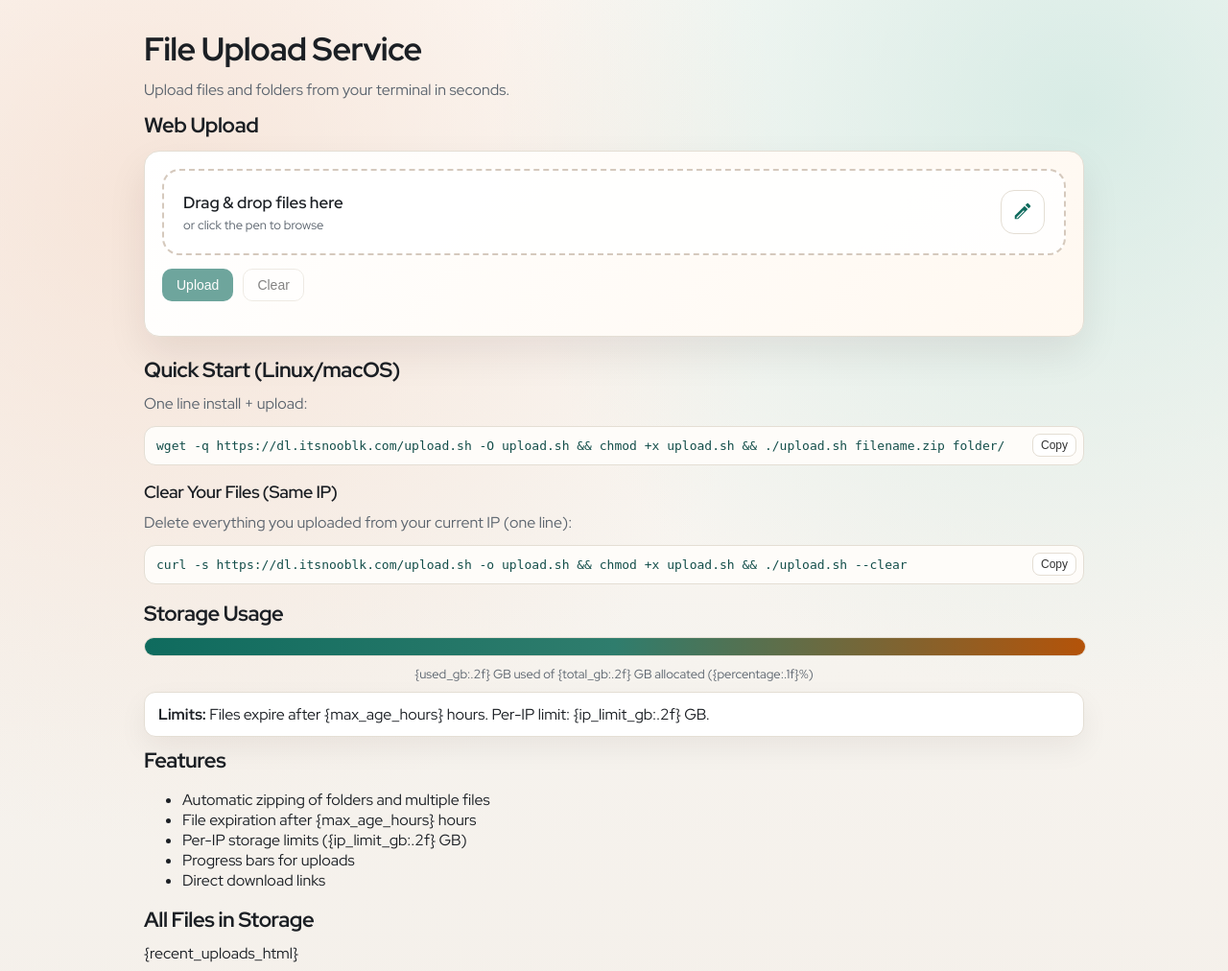
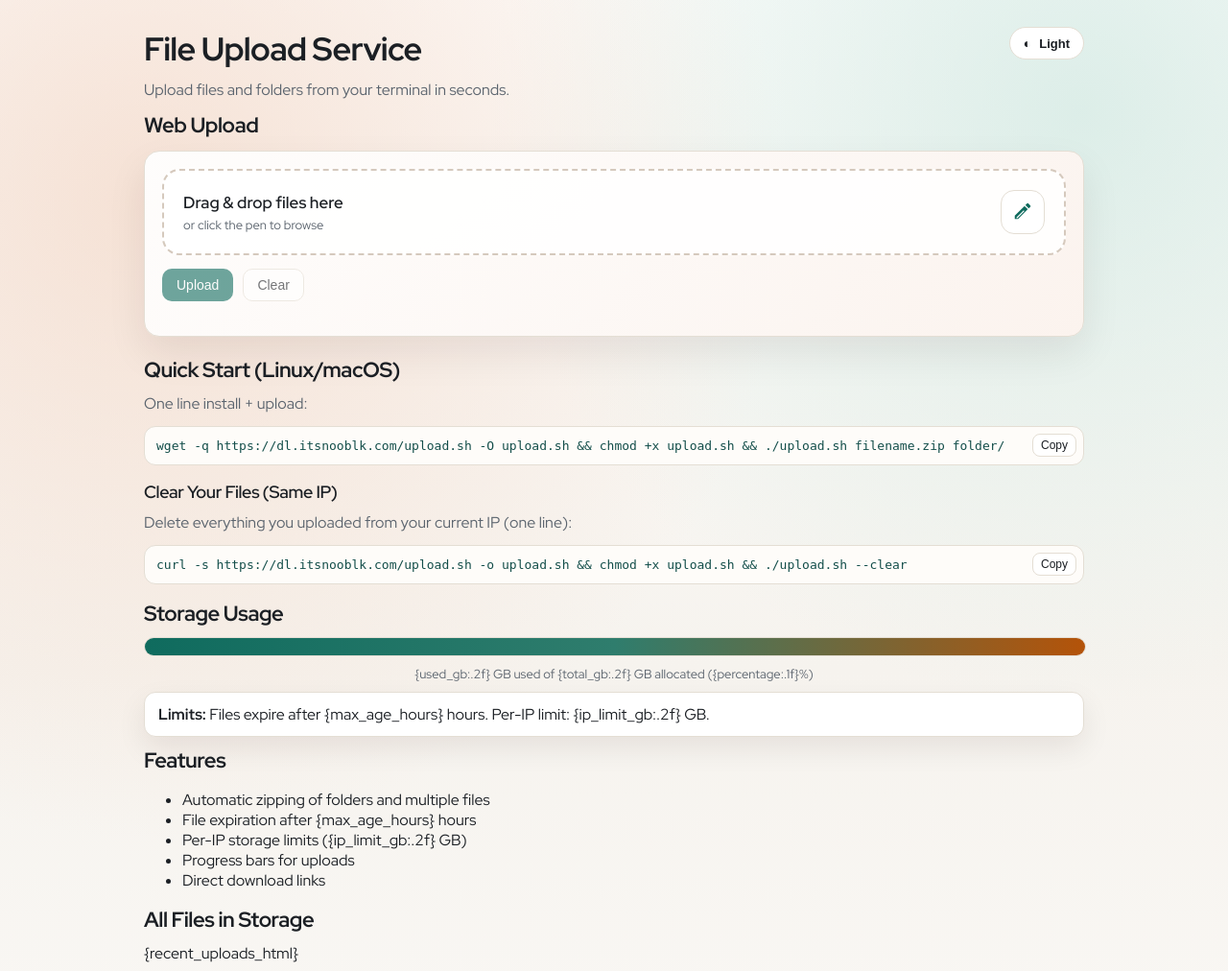
Before and after one commit to nooblk-98/temp-file-share, a Python web app: template backend/templates/index.html in a window 1280 px wide. Shown: the top 1012 px of the page at 96% size. Run offline with Jinja, Linux system fonts and the light colour scheme; the template is opened without the code that fills it, so the values that code supplies are empty.

Commit message:
Add dark mode theme toggle to UI
Introduced a theme toggle button in the UI, allowing users to switch between light and dark modes. Updated CSS to support both themes using CSS variables and color-scheme, and adjusted background, panel, and button styles accordingly. JavaScript now manages theme state and persists user preference in localStorage.

```diff
--- a/backend/static/app.js
+++ b/backend/static/app.js
@@ -11,6 +11,37 @@ document.querySelectorAll('[data-copy]').forEach((btn) => {
         }
     });
 });
+
+const themeToggle = document.querySelector('[data-theme-toggle]');
+const themeLabel = themeToggle?.querySelector('.theme-toggle__label');
+const themeIcon = themeToggle?.querySelector('.theme-toggle__icon');
+
+const applyTheme = (theme) => {
+    document.body.dataset.theme = theme;
+    const isDark = theme === 'dark';
+    if (themeToggle) themeToggle.setAttribute('aria-pressed', String(isDark));
+    if (themeLabel) themeLabel.textContent = isDark ? 'Dark' : 'Light';
+    if (themeIcon) themeIcon.textContent = isDark ? '◑' : '◐';
+};
+
+const initTheme = () => {
+    const stored = localStorage.getItem('theme');
+    if (stored === 'dark' || stored === 'light') {
+        applyTheme(stored);
+        return;
+    }
+    const prefersDark = window.matchMedia && window.matchMedia('(prefers-color-scheme: dark)').matches;
+    applyTheme(prefersDark ? 'dark' : 'light');
+};
+
+if (themeToggle) {
+    themeToggle.addEventListener('click', () => {
+        const next = document.body.dataset.theme === 'dark' ? 'light' : 'dark';
+        localStorage.setItem('theme', next);
+        applyTheme(next);
+    });
+    initTheme();
+}
 
 const dropZone = document.querySelector('[data-drop-zone]');
 const fileInput = document.querySelector('#fileInput');
--- a/backend/static/styles.css
+++ b/backend/static/styles.css
@@ -1,4 +1,5 @@
 :root {
+    color-scheme: light;
     --bg: #f6f3ee;
     --text: #1b1f24;
     --muted: #5b646e;
@@ -8,6 +9,27 @@
     --accent-strong: #134e4a;
     --warm: #f3d7c6;
     --cool: #cfe8e1;
+    --shadow: rgba(32, 17, 0, 0.08);
+    --panel-soft: #fefcf9;
+    --bar-bg: #efe8de;
+    --button-bg: #ffffff;
+}
+
+body[data-theme="dark"] {
+    color-scheme: dark;
+    --bg: #0c1115;
+    --text: #e7edf4;
+    --muted: #9aa6b2;
+    --panel: #121920;
+    --border: #24303a;
+    --accent: #69d1c2;
+    --accent-strong: #5bbcae;
+    --warm: #2b1e1a;
+    --cool: #0d2a27;
+    --shadow: rgba(0, 0, 0, 0.35);
+    --panel-soft: #11171d;
+    --bar-bg: #1a232c;
+    --button-bg: #0f141a;
 }
 
 body {
@@ -16,9 +38,9 @@ body {
     margin: 0 auto;
     padding: 28px 22px 60px;
     background:
-        radial-gradient(circle at 12% 18%, rgba(243, 215, 198, 0.6), transparent 45%),
-        radial-gradient(circle at 88% 10%, rgba(207, 232, 225, 0.8), transparent 40%),
-        linear-gradient(180deg, #fdfbf8 0%, #f6f3ee 60%, #f4efe9 100%);
+        radial-gradient(circle at 12% 18%, color-mix(in srgb, var(--warm) 70%, transparent), transparent 45%),
+        radial-gradient(circle at 88% 10%, color-mix(in srgb, var(--cool) 70%, transparent), transparent 40%),
+        linear-gradient(180deg, color-mix(in srgb, var(--panel) 80%, var(--bg)) 0%, var(--bg) 60%, color-mix(in srgb, var(--panel) 40%, var(--bg)) 100%);
     color: var(--text);
 }
 
@@ -55,7 +77,7 @@ a {
 .storage-bar {
     width: 100%;
     height: 18px;
-    background: #efe8de;
+    background: var(--bar-bg);
     border-radius: 10px;
     overflow: hidden;
     margin: 10px 0;
@@ -80,7 +102,7 @@ a {
     border-radius: 12px;
     margin: 10px 0;
     border: 1px solid var(--border);
-    box-shadow: 0 12px 30px rgba(36, 20, 0, 0.06);
+    box-shadow: 0 12px 30px var(--shadow);
 }
 
 .code-block {
@@ -89,7 +111,7 @@ a {
 }
 
 pre {
-    background: #fefcf9;
+    background: var(--panel-soft);
     padding: 12px 44px 12px 12px;
     border-radius: 12px;
     overflow-x: auto;
@@ -105,8 +127,8 @@ code {
     top: 8px;
     right: 8px;
     border: 1px solid var(--border);
-    background: #ffffff;
-    color: #333333;
+    background: var(--button-bg);
+    color: var(--text);
     padding: 4px 8px;
     border-radius: 8px;
     font-size: 12px;
@@ -143,7 +165,7 @@ footer {
     margin-top: 40px;
     text-align: center;
     font-size: 12px;
-    color: #666666;
+    color: var(--muted);
 }
 
 .flag-img {
@@ -157,22 +179,22 @@ footer {
     border: 1px solid var(--border);
     border-radius: 16px;
     padding: 18px;
-    background: linear-gradient(135deg, #ffffff 0%, #fff8f0 100%);
+    background: linear-gradient(135deg, color-mix(in srgb, var(--panel) 92%, transparent) 0%, color-mix(in srgb, var(--panel) 70%, var(--warm)) 100%);
     margin: 12px 0 20px;
-    box-shadow: 0 18px 40px rgba(32, 17, 0, 0.08);
+    box-shadow: 0 18px 40px var(--shadow);
 }
 
 .drop-zone {
     border: 2px dashed #d5c9bd;
     border-radius: 18px;
     padding: 20px;
-    background: rgba(255, 255, 255, 0.85);
+    background: color-mix(in srgb, var(--panel) 85%, transparent);
     transition: border-color 0.2s ease, background 0.2s ease;
 }
 
 .drop-zone.is-dragover {
     border-color: var(--accent);
-    background: rgba(207, 232, 225, 0.6);
+    background: color-mix(in srgb, var(--cool) 60%, transparent);
 }
 
 .drop-header {
@@ -200,7 +222,7 @@ footer {
 
 .pick-btn {
     border: 1px solid var(--border);
-    background: #ffffff;
+    background: var(--button-bg);
     color: var(--accent);
     width: 46px;
     height: 46px;
@@ -232,8 +254,8 @@ footer {
 .upload-btn,
 .clear-btn {
     border: 1px solid var(--border);
-    background: #ffffff;
-    color: #333333;
+    background: var(--button-bg);
+    color: var(--text);
     padding: 8px 14px;
     border-radius: 10px;
     cursor: pointer;
@@ -262,7 +284,7 @@ footer {
     border: 1px solid var(--border);
     border-radius: 10px;
     padding: 10px 12px;
-    background: #ffffff;
+    background: var(--panel);
     display: grid;
     gap: 6px;
 }
@@ -288,7 +310,7 @@ footer {
 }
 
 .upload-progress {
-    background: #efe8de;
+    background: var(--bar-bg);
     border-radius: 999px;
     height: 8px;
     overflow: hidden;
@@ -313,7 +335,43 @@ footer {
     word-break: break-all;
 }
 
+.top-bar {
+    display: flex;
+    align-items: flex-start;
+    justify-content: space-between;
+    gap: 16px;
+}
+
+.theme-toggle {
+    border: 1px solid var(--border);
+    background: var(--button-bg);
+    color: var(--text);
+    border-radius: 999px;
+    padding: 8px 14px;
+    cursor: pointer;
+    display: inline-flex;
+    align-items: center;
+    gap: 8px;
+    font-size: 13px;
+    font-weight: 600;
+    transition: transform 0.15s ease, box-shadow 0.15s ease;
+}
+
+.theme-toggle:hover {
+    transform: translateY(-1px);
+    box-shadow: 0 8px 18px var(--shadow);
+}
+
+.theme-toggle__icon {
+    font-size: 14px;
+}
+
 @media (max-width: 720px) {
+    .top-bar {
+        flex-direction: column;
+        align-items: flex-start;
+    }
+
     .drop-header {
         flex-direction: column;
         align-items: flex-start;
--- a/backend/templates/index.html
+++ b/backend/templates/index.html
@@ -10,8 +10,16 @@
     <link rel="stylesheet" href="/static/styles.css">
 </head>
 <body>
-    <h1>File Upload Service</h1>
-    <p>Upload files and folders from your terminal in seconds.</p>
+    <div class="top-bar">
+        <div>
+            <h1>File Upload Service</h1>
+            <p>Upload files and folders from your terminal in seconds.</p>
+        </div>
+        <button class="theme-toggle" type="button" data-theme-toggle aria-pressed="false">
+            <span class="theme-toggle__icon" aria-hidden="true">◐</span>
+            <span class="theme-toggle__label">Light</span>
+        </button>
+    </div>
 
     <h2>Web Upload</h2>
     <div class="upload-panel">
```
